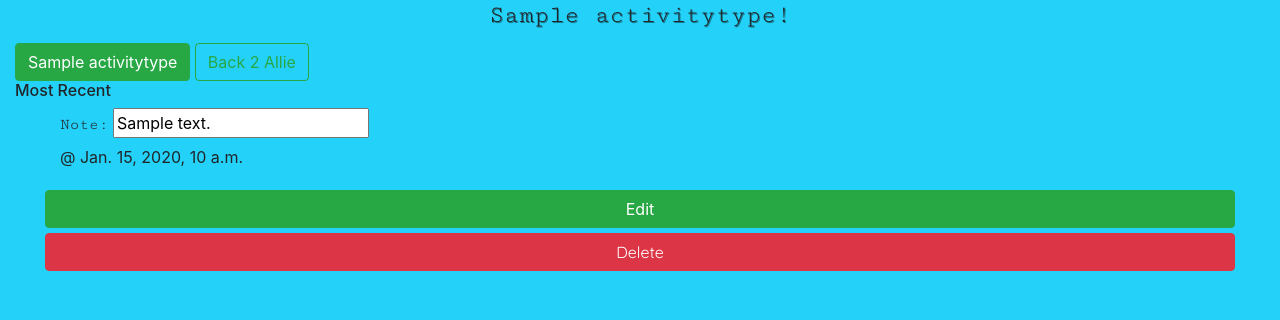
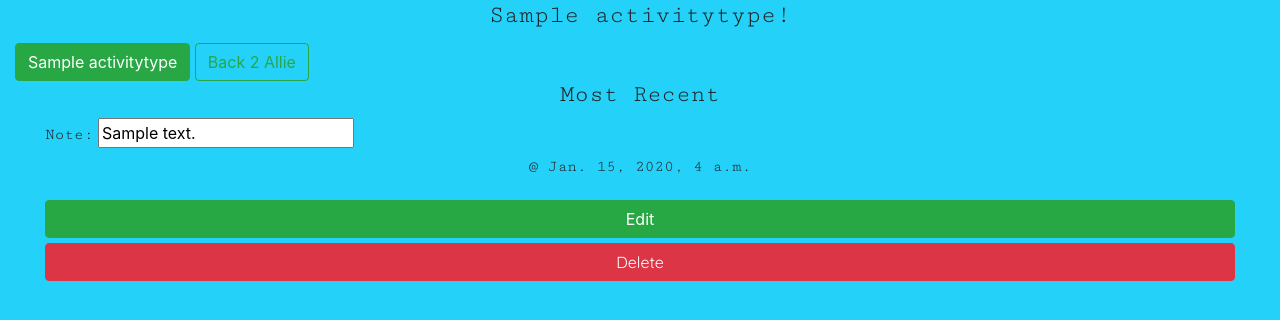
Before and after one commit to kirksudduth/PawPal, a Django app: page /activity_types/1 in a window 1280 px wide. Shown: the part 56-376 px from the top of the page. Run offline with Django 3.2, Linux system fonts and the light colour scheme; a user stored in the database is signed in; data comes from the database, SQL or seed files in the repository; tables that the repository leaves empty hold one stand-in row (values such as "Sample post"); parts of the project's set-up code (start-up, migrations or seed data) failed here and were passed over; some libraries are stand-ins or nearby versions.

Commit message:
did some more styling and added a button on the message board to take users back to the pawpal_details page

```diff
--- a/pawpalproject/pawpalapp/static/styles/base.css
+++ b/pawpalproject/pawpalapp/static/styles/base.css
@@ -11,7 +11,6 @@ body {
 h1 {
   font-family: "Cutive Mono", serif;
   font-size: 50px;
-  /* text-align: center; */
 }
 
 .nav,
@@ -19,16 +18,22 @@ h1 {
   background-color: #24d2f9;
 }
 
-h3,
-h4 {
+h3 {
   font-family: "Cutive Mono", serif;
   font-size: 25px;
   text-align: center;
-  text-shadow: 1px 1px #157b92;
 }
 
-label {
+h3 {
   font-family: "Cutive Mono", serif;
+  text-align: center;
+}
+
+label,
+p,
+h4 {
+  font-family: "Cutive Mono", serif;
+  text-align: center;
 }
 p.no_acct {
   font-family: "Cutive Mono", serif;
@@ -41,6 +46,7 @@ small {
 }
 
 .btn,
-.button {
+.button,
+fieldset {
   margin-top: 5px;
 }
--- a/pawpalproject/pawpalapp/templates/activity_types/detail.html
+++ b/pawpalproject/pawpalapp/templates/activity_types/detail.html
@@ -1,4 +1,4 @@
-{% extends 'shared/base.html' %} {% load static %} {% block css %}
+{% extends 'shared/base.html' %} {% load static %}{% block css %}
 <link rel="stylesheet" href="{% static 'styles/base.css' %}" />
 {% endblock %} {% block content %}
 
@@ -20,7 +20,7 @@
   >
 </div>
 <div class="recent_activity_list container-fluid">
-  <h6>Most Recent</h6>
+  <h4>Most Recent</h4>
   {% for activity in activity_type.activity_set.all.reverse|slice:":5" %}
   <div class="activity container-fluid" id="{{activity.id}}">
     <form
@@ -29,11 +29,17 @@
       class="container-fluid"
     >
       {% csrf_token %}
-      <fieldset class="container-fluid">
+      <fieldset>
         <label for="note">Note: </label>
-        <input id="note" type="text" name="note" value="{{ activity.note }}" />
+        <input
+          id="note"
+          type="text"
+          name="note"
+          value="{{ activity.note }}"
+          textarea="200"
+        />
       </fieldset>
-      <p class="container-fluid">@ {{activity.when}}</p>
+      <p>@ {{activity.when}}</p>
       <input type="hidden" name="actual_method" value="PUT" />
       <input
         type="submit"
--- a/pawpalproject/pawpalapp/views/messages/list.py
+++ b/pawpalproject/pawpalapp/views/messages/list.py
@@ -1,11 +1,12 @@
 from django.shortcuts import render, redirect
 from django.contrib.auth.decorators import login_required
-from ...models import Message
+from ...models import Message, PawPal
 
 @login_required
 def message_list(request, pawpal_id):
     messages = Message.objects.filter(pawpal_id=pawpal_id).order_by('when')
+    pawpal = PawPal.objects.get(id=pawpal_id)
 
     template = 'messages/list.html'
 
-    return render(request, template, {'messages' : messages})
+    return render(request, template, {'messages' : messages, 'pawpal' : pawpal})
--- a/pawpalproject/pawpalproject/settings.py
+++ b/pawpalproject/pawpalproject/settings.py
@@ -109,7 +109,7 @@ AUTH_PASSWORD_VALIDATORS = [
 
 LANGUAGE_CODE = 'en-us'
 
-TIME_ZONE = 'UTC'
+TIME_ZONE = 'America/Chicago'
 
 USE_I18N = True
 
@@ -131,8 +131,6 @@ BOOTSTRAP4_SITE_NAME = 'PawPal'
 
 BOOTSTRAP4_TITLE = 'PawPal'
 
-USE_TZ = True
-
 MEDIA_ROOT = os.path.join(BASE_DIR, 'media')
 
 MEDIA_URL = '/media/'
```
Also changed, not shown: pawpalproject/pawpalapp/templates/messages/list.html (+8 -1 lines).
